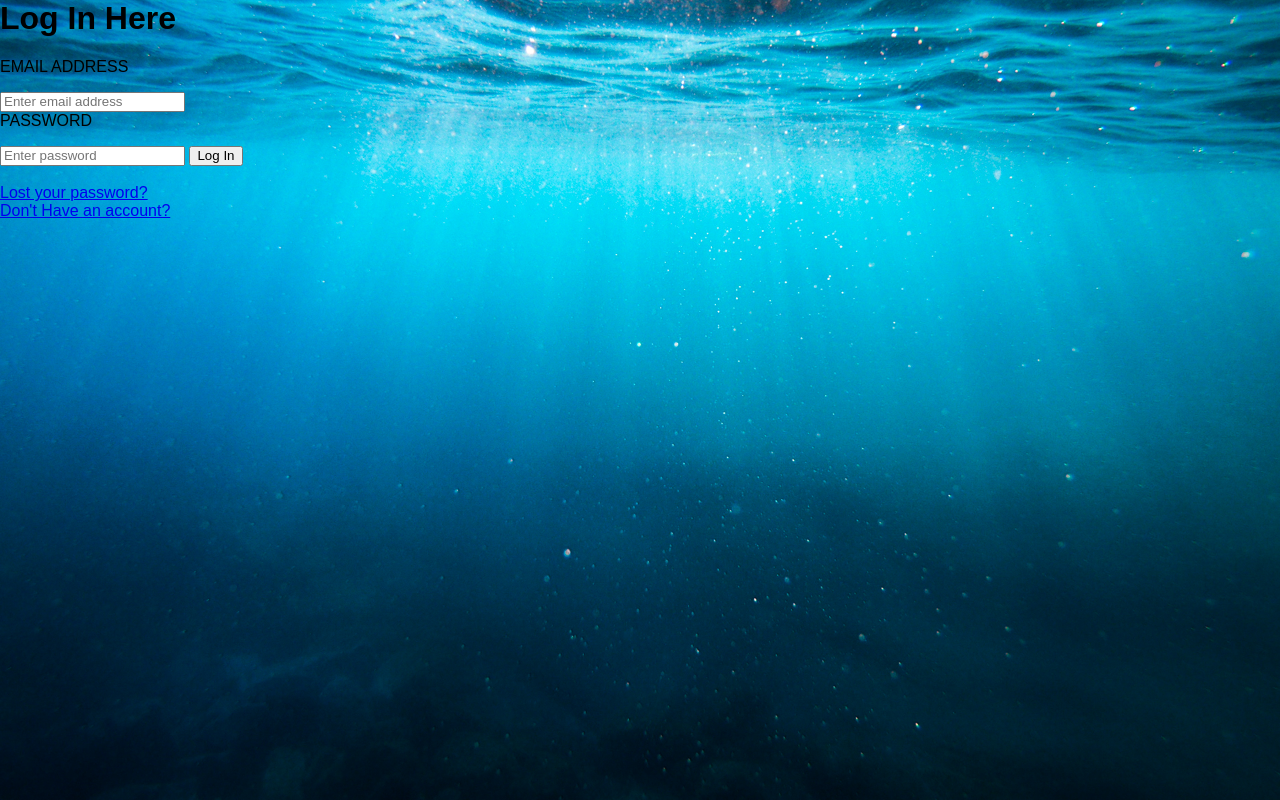
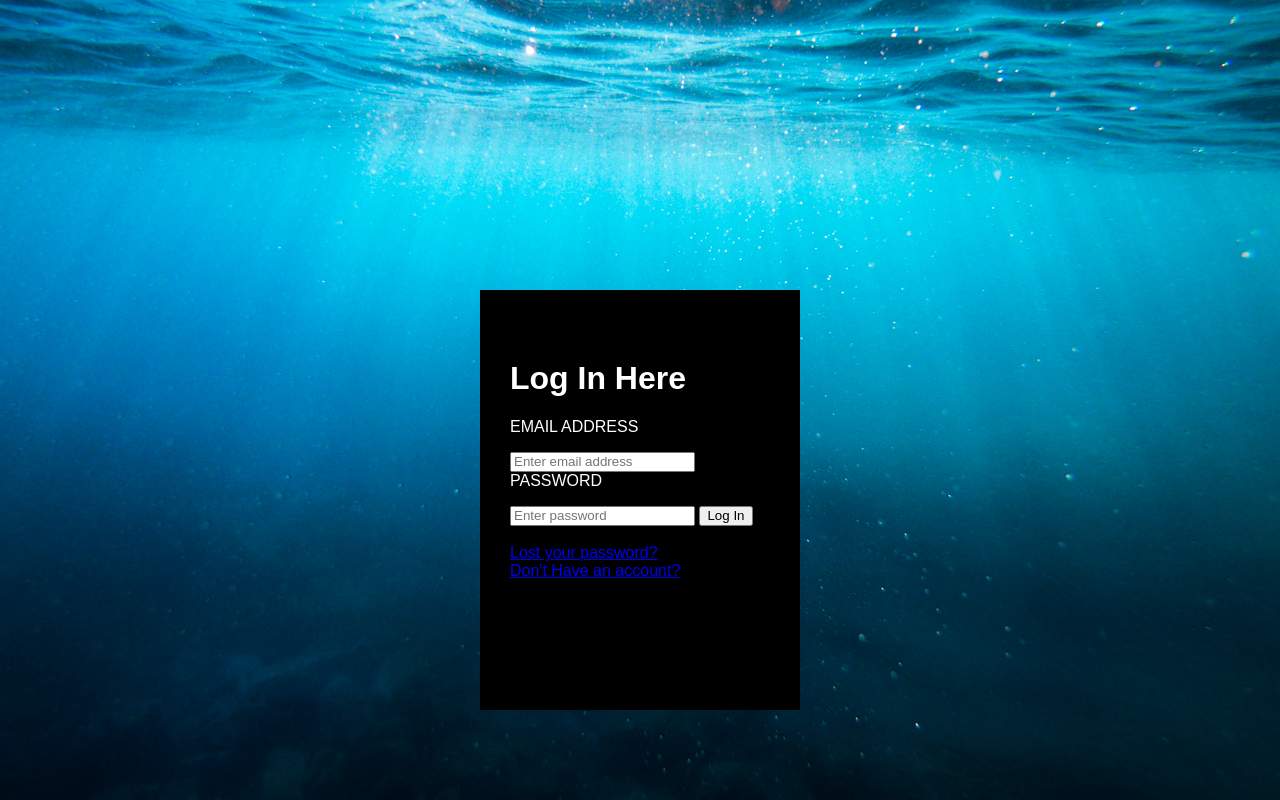
Before and after one commit to MishanCool/IOT-WHATER-MESHER, a PHP site: page /login.html in a window 1280 px wide. Run offline with PHP 8.4, Linux system fonts and the light colour scheme.

Commit message:
Style login box

```diff
--- a/css/1_login.css
+++ b/css/1_login.css
@@ -14,3 +14,21 @@ body{
 	font-family: sans-serif;
 
 }
+
+.loginbox{
+	margin-top: 100px;
+	width: 320px; /*loginsystem eka yatin thiyana kalu box eka haduva*/
+	height: 420px;
+    background:black;
+	color: #fff;
+	top: 50%;
+	left: 50%;
+	position: absolute;
+	transform: translate(-50%,-50%);
+	box-sizing: border-box;
+
+	/*padding: 70px 30px; mekath hari. yatin thiyana visiyata 2k liwvath hari*/
+	padding-left: 30px;
+	padding-top: 70px;
+
+}
```
